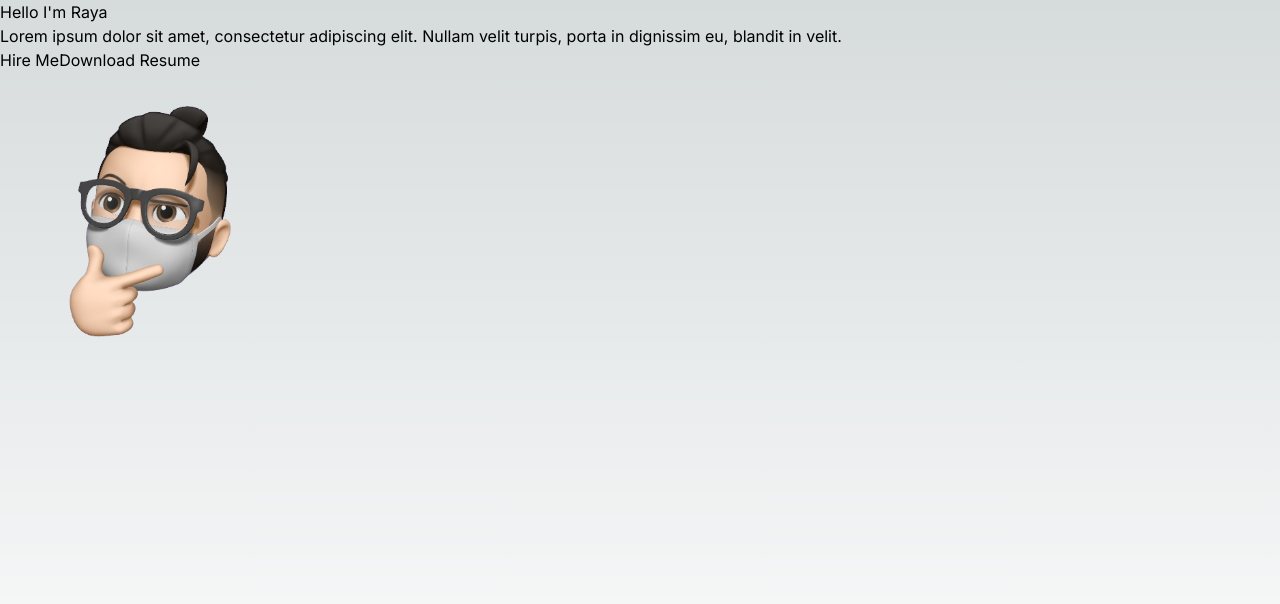
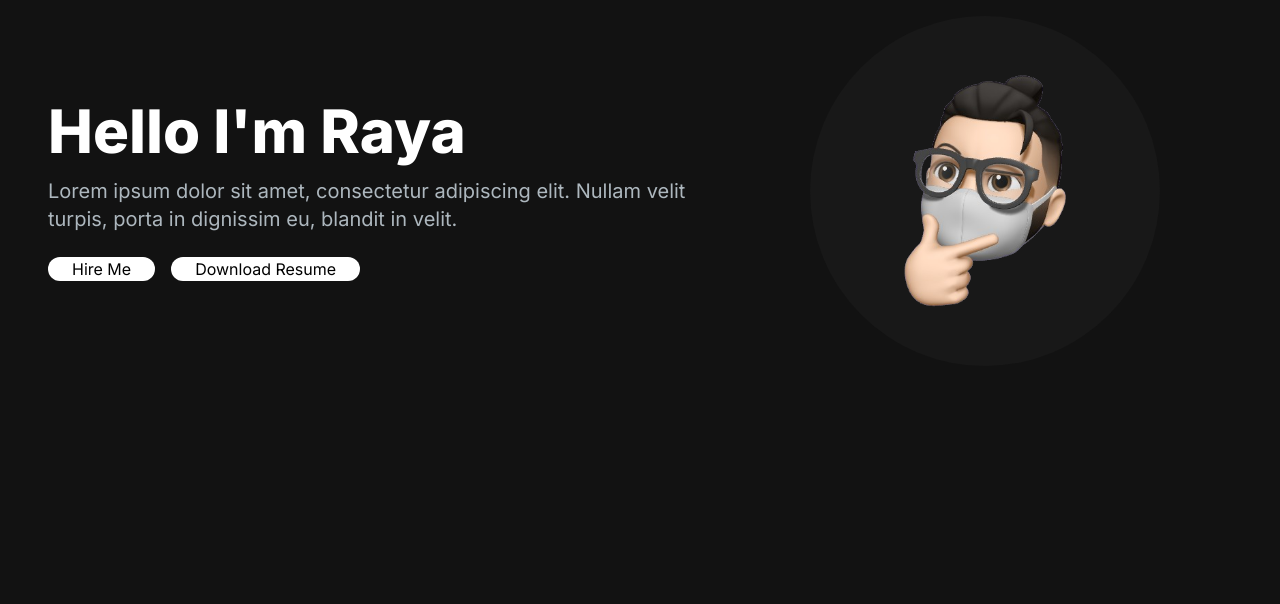
Before and after one commit to rayafarhadi/rayafarhadi.github.io, a Next.js app: page / in a window 1280 px wide. Shown: the top 604 px of the page. Built offline with nearby package versions, Linux system fonts and the light colour scheme.

Commit message:
added simple styling to hero section

```diff
--- a/app/components/HeroSection.jsx
+++ b/app/components/HeroSection.jsx
@@ -4,20 +4,34 @@ import Image from "next/image";
 
 const HeroSection = () => {
   return (
-    <div>
-      <h1> Hello I'm Raya</h1>
-      <p>
+    <div className="grid grid-cols-12">
+      <div className="col-span-7 place-self-center">
+        <h1 className="text-white mb-4 text-6xl font-extrabold">
+          {" "}
+          Hello I'm Raya
+        </h1>
+        <p className="text-[#adb7be] mb-6 text-xl">
           Lorem ipsum dolor sit amet, consectetur adipiscing elit. Nullam velit
           turpis, porta in dignissim eu, blandit in velit.
         </p>
-      <button>Hire Me</button>
-      <button>Download Resume</button>
+        <button className="px-6 py3 w-fit rounded-full mr-4 bg-white text-black">
+          Hire Me
+        </button>
+        <button className="px-6 py3 w-fit rounded-full bg-white text-black">
+          Download Resume
+        </button>
+      </div>
+      <div className="col-span-5 place-self-center">
+        <div className="rounded-full bg-[#181818] w-[350px] h-[350px] relative">
           <Image
             src="/images/hero-image.png"
             alt="hero image"
+            className="absolute transform -translate-x-1/2 -translate-y-1/2 top-1/2 left-1/2"
             width={300}
             height={300}
           />
+        </div>
+      </div>
     </div>
   );
 };
--- a/app/page.js
+++ b/app/page.js
@@ -2,8 +2,10 @@ import HeroSection from "./components/HeroSection";
 
 export default function Home() {
   return (
-    <main className="flex min-h-screen">
-      <HeroSection />
+    <main className="flex min-h-screen flex-col bg-[#121212]">
+      <div className="container mx-auto px-12 py-4">
+        <HeroSection />
+      </div>
     </main>
   );
 }
```
Lines whose indentation alone changed are shown as unchanged.
